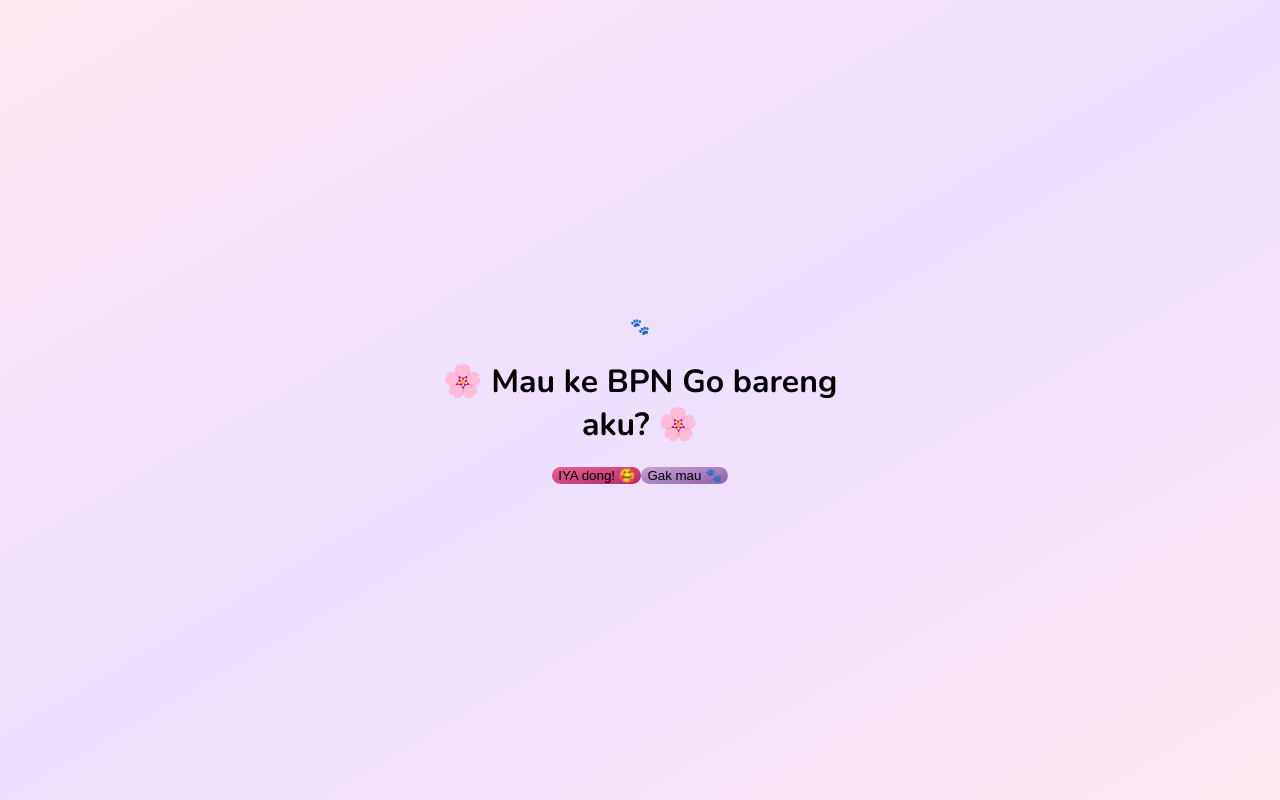
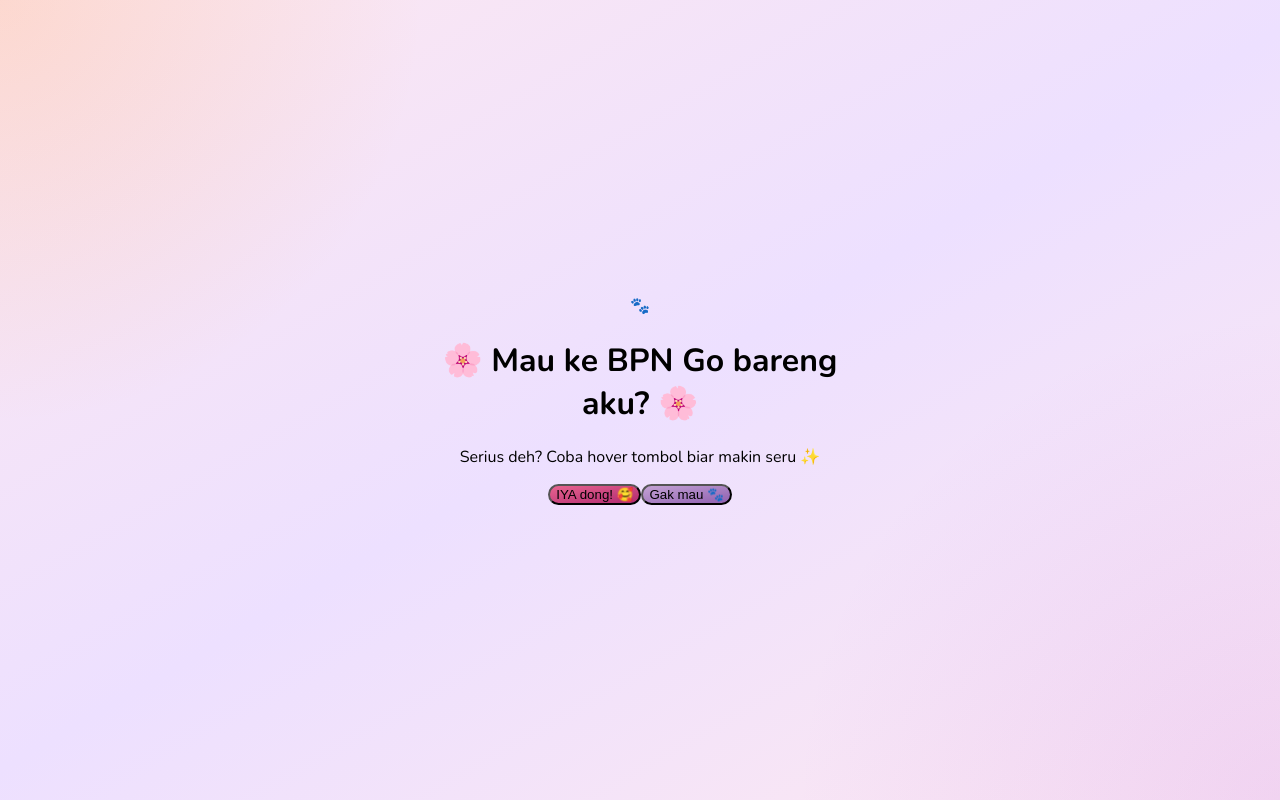
Before and after one commit to benn2004/Project-1, a Vue app: page / in a window 1280 px wide. Built offline with nearby package versions, Linux system fonts and the light colour scheme.

Commit message:
perbaikan

```diff
--- a/src/components/HelloWorld.vue
+++ b/src/components/HelloWorld.vue
@@ -2,8 +2,8 @@
   <div
     id="app"
     ref="appRef"
-    class="relative w-full min-h-screen overflow-hidden flex items-center justify-center p-4 sm:p-6"
-    style="background: linear-gradient(150deg, #fde8f0 0%, #ede0ff 50%, #fde8f0 100%);"
+    class="relative w-full min-h-screen overflow-hidden flex items-center justify-center p-4 sm:p-6 bg-no-repeat bg-fixed"
+    style="background: radial-gradient(circle at top left, rgba(251,146,60,0.18), transparent 28%), radial-gradient(circle at bottom right, rgba(168,85,247,0.14), transparent 32%), linear-gradient(150deg, #fde8f0 0%, #ede0ff 50%, #fde8f0 100%);"
   >
     <!-- Floating particles -->
     <div
@@ -23,42 +23,65 @@
       :style="c.style"
     ></div>
 
+    <!-- Top emoji background -->
+    <div class="pointer-events-none absolute inset-x-0 top-0 h-32 overflow-hidden">
+      <span class="absolute left-3 top-4 text-4xl text-white/40 animate-float-up" style="animation-duration: 9s; animation-delay: 0s;">✨</span>
+      <span class="absolute left-24 top-8 text-5xl text-white/30 animate-float-up" style="animation-duration: 11s; animation-delay: 1s;">🌸</span>
+      <span class="absolute right-16 top-6 text-4xl text-white/35 animate-float-up" style="animation-duration: 10s; animation-delay: 0.5s;">💕</span>
+      <span class="absolute right-6 top-14 text-3xl text-white/35 animate-float-up" style="animation-duration: 8s; animation-delay: 1.2s;">⭐</span>
+    </div>
+
     <!-- Page 1: Invite -->
     <div
-      class="bg-white/97 rounded-2xl sm:rounded-[28px] px-6 sm:px-8 py-8 sm:py-11 text-center w-full max-w-[420px] relative z-[5] shadow-lg"
+      class="bg-white/90 backdrop-blur-xl rounded-[28px] px-6 sm:px-8 py-8 sm:py-11 text-center w-full max-w-[420px] relative z-[5] shadow-card"
       :class="page === 'invite' ? 'block animate-fade-in' : 'hidden'"
     >
-      <div class="inline-block animate-bounce-emoji text-5xl sm:text-[72px] mb-3">🐾</div>
+      <div class="inline-flex items-center justify-center w-20 h-20 rounded-full bg-white/80 shadow-yes animate-bounce-emoji text-5xl sm:text-[72px] mb-4">
+        🐾
+      </div>
 
       <h1 class="text-xl sm:text-2xl font-black leading-relaxed mb-2 text-rose-deep">
         🌸 Mau ke <span class="text-pink-accent">BPN Go</span> bareng aku? 🌸
       </h1>
+      <p class="text-rose-mid text-sm sm:text-base mb-7">
+        Serius deh? Coba hover tombol biar makin seru ✨
+      </p>
 
-      <div class="flex items-center justify-center flex-wrap gap-3">
+      <div class="flex items-center justify-center gap-3 flex-wrap">
         <button
           ref="yesBtnRef"
-          class="animate-pulse-btn bg-gradient-to-br from-[#e8638f] to-[#b02870] hover:scale-110 hover:brightness-110 active:scale-95 text-white border-none rounded-full px-6 sm:px-9 py-2.5 sm:py-3.5 text-sm sm:text-lg font-extrabold cursor-pointer shadow-lg transition-all duration-200"
+          class="animate-pulse-btn rounded-full bg-gradient-to-br from-[#e8638f] to-[#b02870] px-6 py-3 font-extrabold text-white shadow-yes transition duration-200 hover:scale-105 hover:brightness-110"
           @click="goToSurprised"
         >
           IYA dong! 🥰
         </button>
 
         <button
+          v-if="!noEscaped"
           ref="noBtnRef"
-          class="no-btn bg-gradient-to-br from-[#c4a3d4] to-[#9060b0] hover:shadow-lg active:scale-95 text-white border-none rounded-full px-5 sm:px-6.5 py-2 sm:py-3 text-xs sm:text-base font-bold cursor-pointer shadow-md select-none whitespace-nowrap transition-all duration-200"
-          :class="{ 'fixed z-[999]': noEscaped }"
-          :style="noEscaped ? { left: noPos.x + 'px', top: noPos.y + 'px' } : {}"
+          class="rounded-full bg-gradient-to-br from-[#c4a3d4] to-[#9060b0] px-6 py-3 font-bold text-white shadow-no transition duration-200 hover:-translate-y-0.5 active:scale-95"
           @mouseenter="moveNo"
           @touchstart.prevent="moveNo"
         >
           Gak mau 🐾
         </button>
       </div>
+
+      <button
+        v-if="noEscaped"
+        ref="noBtnRef"
+        class="fixed z-[999] bg-gradient-to-br from-[#c4a3d4] to-[#9060b0] hover:shadow-lg active:scale-95 text-white border-none rounded-full px-5 sm:px-6.5 py-2 sm:py-3 text-xs sm:text-base font-bold cursor-pointer shadow-md select-none whitespace-nowrap transition-all duration-200"
+        :style="{ left: noPos.x + 'px', top: noPos.y + 'px' }"
+        @mouseenter="moveNo"
+        @touchstart.prevent="moveNo"
+      >
+        Gak mau 🐾
+      </button>
     </div>
 
     <!-- Page 2: Surprised -->
     <div
-      class="bg-white/97 rounded-2xl sm:rounded-[28px] px-6 sm:px-8 py-8 sm:py-11 text-center w-full max-w-[420px] relative z-[5] shadow-lg"
+      class="bg-white/90 backdrop-blur-xl rounded-[28px] px-6 sm:px-8 py-8 sm:py-11 text-center w-full max-w-[420px] relative z-[5] shadow-card"
       :class="page === 'surprised' ? 'block animate-fade-in' : 'hidden'"
     >
       <div class="text-5xl sm:text-[72px] mb-3.5">🥹</div>
@@ -69,7 +92,7 @@
         Gue udah siap-siap lo bakal nolak 😅
       </p>
       <button
-        class="animate-pulse-btn bg-gradient-to-br from-[#e8638f] to-[#b02870] hover:scale-110 hover:brightness-110 active:scale-95 text-white border-none rounded-full px-6 sm:px-9 py-2.5 sm:py-3.5 text-sm sm:text-lg font-extrabold cursor-pointer shadow-lg transition-all duration-200"
+        class="animate-pulse-btn rounded-full bg-gradient-to-br from-[#e8638f] to-[#b02870] px-6 sm:px-9 py-2.5 sm:py-3.5 text-sm sm:text-lg font-extrabold text-white shadow-yes transition duration-200 hover:-translate-y-0.5 active:scale-95"
         @click="page = 'details'"
       >
         hehe lanjut dong →
@@ -78,7 +101,7 @@
 
     <!-- Page 3: Details -->
     <div
-      class="bg-white/97 rounded-2xl sm:rounded-[28px] px-6 sm:px-7 py-8 sm:py-10 text-center w-full max-w-[420px] relative z-[5] shadow-lg"
+      class="bg-white/90 backdrop-blur-xl rounded-[28px] px-6 sm:px-7 py-8 sm:py-10 text-center w-full max-w-[420px] relative z-[5] shadow-card"
       :class="page === 'details' ? 'block animate-fade-in' : 'hidden'"
     >
       <div class="text-4xl sm:text-[56px] mb-2">🎉</div>
@@ -87,24 +110,24 @@
         Glad you didn't say no 💕
       </p>
 
-      <div class="bg-gradient-to-br from-[#fde8f0] to-[#f0e0ff] rounded-xl sm:rounded-2xl p-4 sm:p-5 mb-6 text-left">
-        <div class="flex gap-2 sm:gap-3 items-start mb-3">
-          <span class="text-lg sm:text-[22px] leading-none flex-shrink-0">📅</span>
-          <div>
+      <div class="grid justify-center gap-3 mb-6">
+        <div class="flex gap-3 items-start rounded-3xl bg-white/80 p-4 shadow-sm ">
+          <span class="text-2xl leading-none">📅</span>
+          <div class="text-left">
             <div class="font-extrabold text-rose-deep text-sm sm:text-[15px]">Tanggal</div>
             <div class="text-[#7a4060] text-xs sm:text-sm mt-0.5">{{ info.tanggal }}</div>
           </div>
         </div>
-        <div class="flex gap-2 sm:gap-3 items-start mb-3">
-          <span class="text-lg sm:text-[22px] leading-none flex-shrink-0">📍</span>
-          <div>
+        <div class="flex gap-3 items-start rounded-3xl bg-white/80 p-4 shadow-sm">
+          <span class="text-2xl leading-none">📍</span>
+          <div class="text-left">
             <div class="font-extrabold text-rose-deep text-sm sm:text-[15px]">Lokasi</div>
             <div class="text-[#7a4060] text-xs sm:text-sm mt-0.5">{{ info.lokasi }}</div>
           </div>
         </div>
-        <div class="flex gap-2 sm:gap-3 items-start">
-          <span class="text-lg sm:text-[22px] leading-none flex-shrink-0">⏰</span>
-          <div>
+        <div class="flex gap-3 items-start rounded-3xl bg-white/80 p-4 shadow-sm">
+          <span class="text-2xl leading-none">⏰</span>
+          <div class="text-left">
             <div class="font-extrabold text-rose-deep text-sm sm:text-[15px]">Jam</div>
             <div class="text-[#7a4060] text-xs sm:text-sm mt-0.5">{{ info.jam }}</div>
           </div>
--- a/src/style.css
+++ b/src/style.css
@@ -19,7 +19,7 @@
   animation: none !important;
 }
 
-/* No button escaped positioning */
-.no-btn.fixed {
+/* Escaped button smooth transition */
+button[style*="left"] {
   transition: left 0.07s ease-out, top 0.07s ease-out;
 }
```
